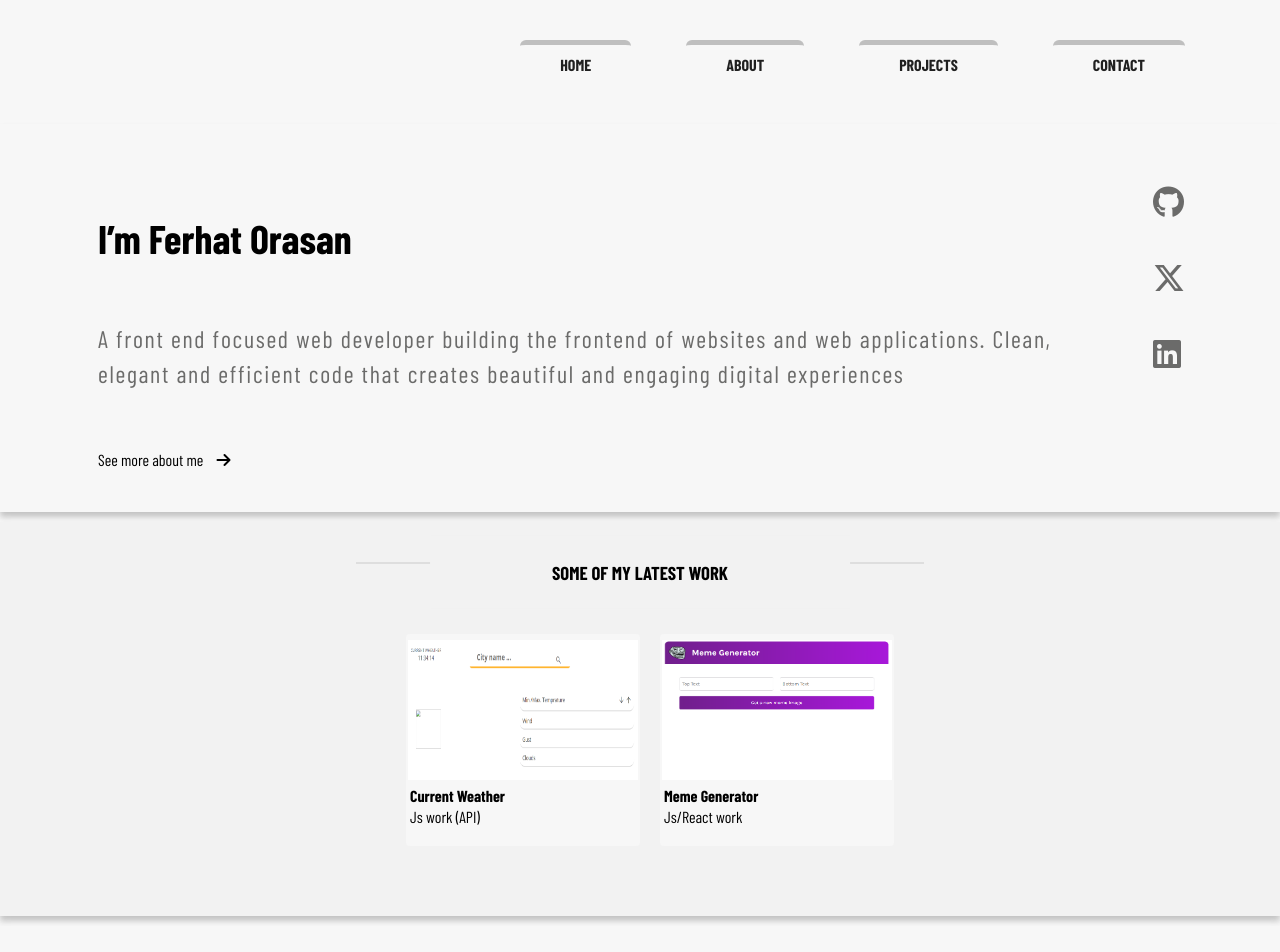
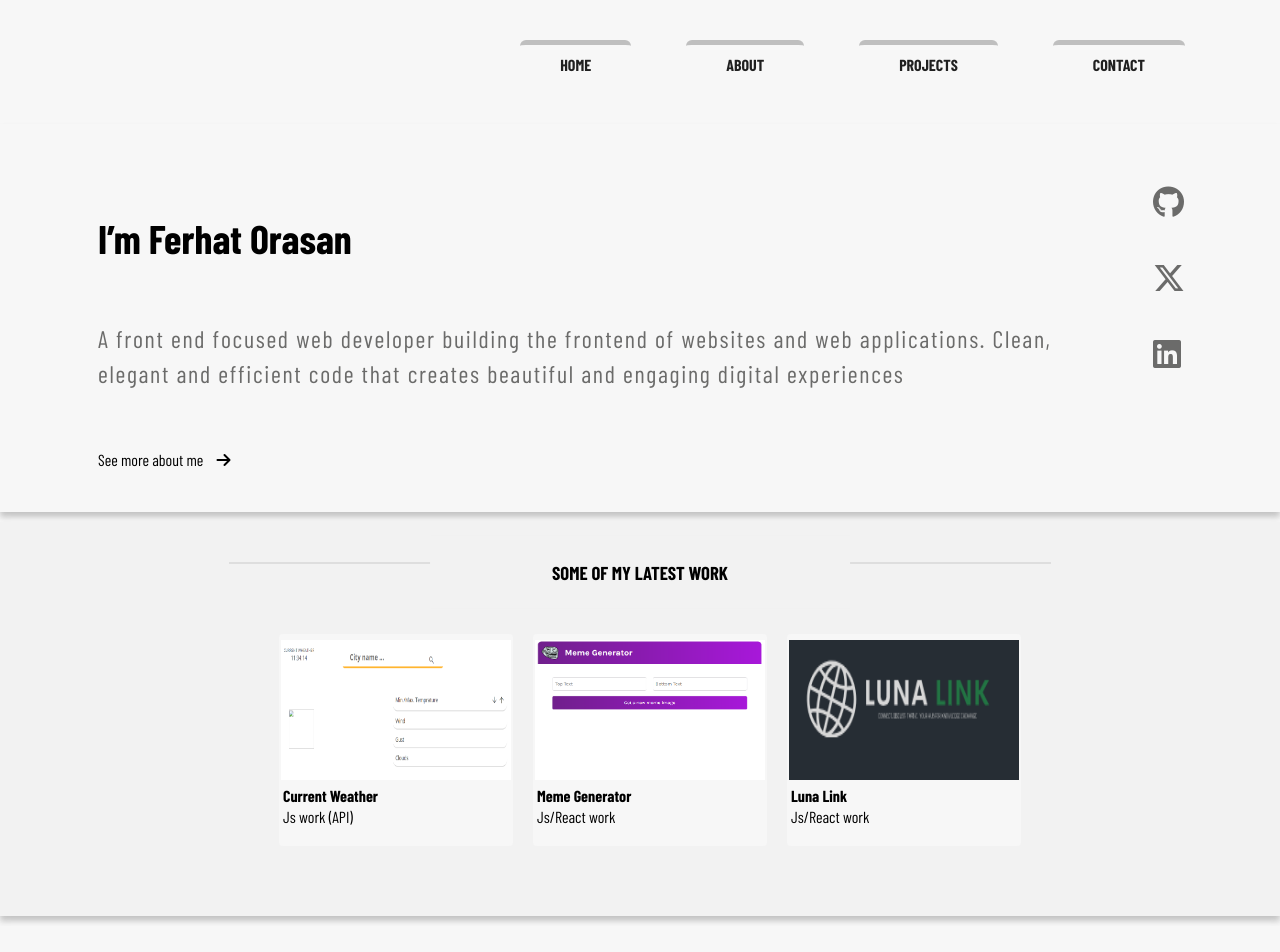
Before and after one commit to FerhatO-H04/Portfolio, a React (Vite) app: page / in a window 1280 px wide. Shown: the top 952 px of the page. Built offline with nearby package versions, Linux system fonts and the light colour scheme; a web font is replaced by a local one.

Commit message:
Added LunaLink

```diff
--- a/src/cardData/data.js
+++ b/src/cardData/data.js
@@ -13,4 +13,11 @@ export default[
     link : "https://lucky-klepon-8d6a3d.netlify.app",
 },
 
+{   key : 3 ,
+    name : "Luna Link",
+    language : "Js/React work",
+    image : "/LunaLink.png",
+    link : "https://lunalink.netlify.app/Home",
+},
+
 ]
```
Also changed, not shown: public/LunaLink.png (added).
